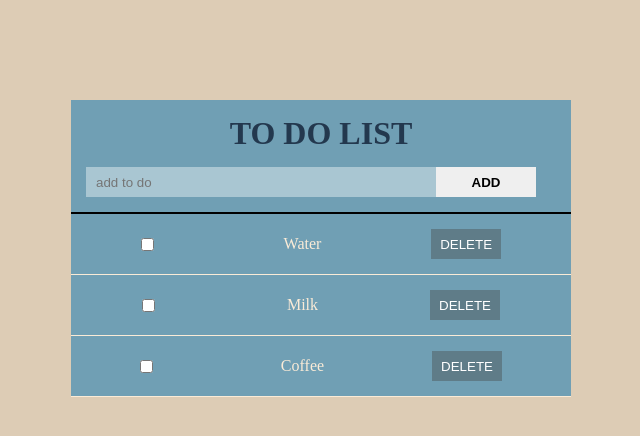
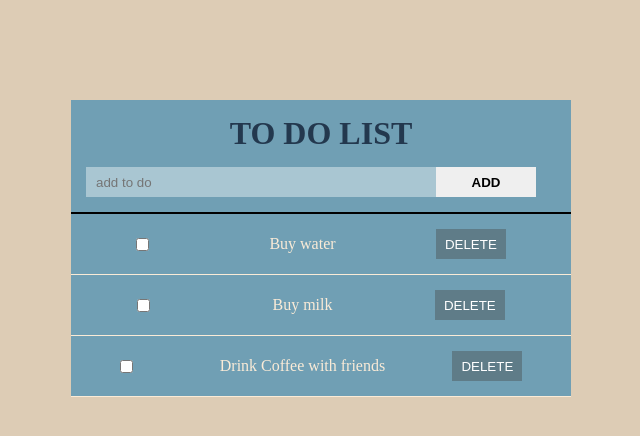
Before and after one commit to VeronaNebesna/checkbox.github.io, a React (Create React App) app: page / in a window 1280 px wide. Shown: the top 436 px of the page, without its empty margins (319-959 px from the left). Built offline with nearby package versions, Linux system fonts and the light colour scheme.

Commit message:
chenge to do list

```diff
--- a/src/CheckTodo.js
+++ b/src/CheckTodo.js
@@ -2,17 +2,17 @@ const CheckTodo =[
     {
         id:1,
         isChecked:false,
-        desc:"Water"
+        desc:"Buy water"
     },
     {
         id:2,
         isChecked:false,
-        desc:"Milk"
+        desc:"Buy milk"
     },
     {
         id:3,
         isChecked:false,
-        desc:"Coffee"
+        desc:"Drink Coffee with friends"
     },
 ]
 
```
Also changed, not shown: 1 other file (tests, documents, lock files or other folders).
